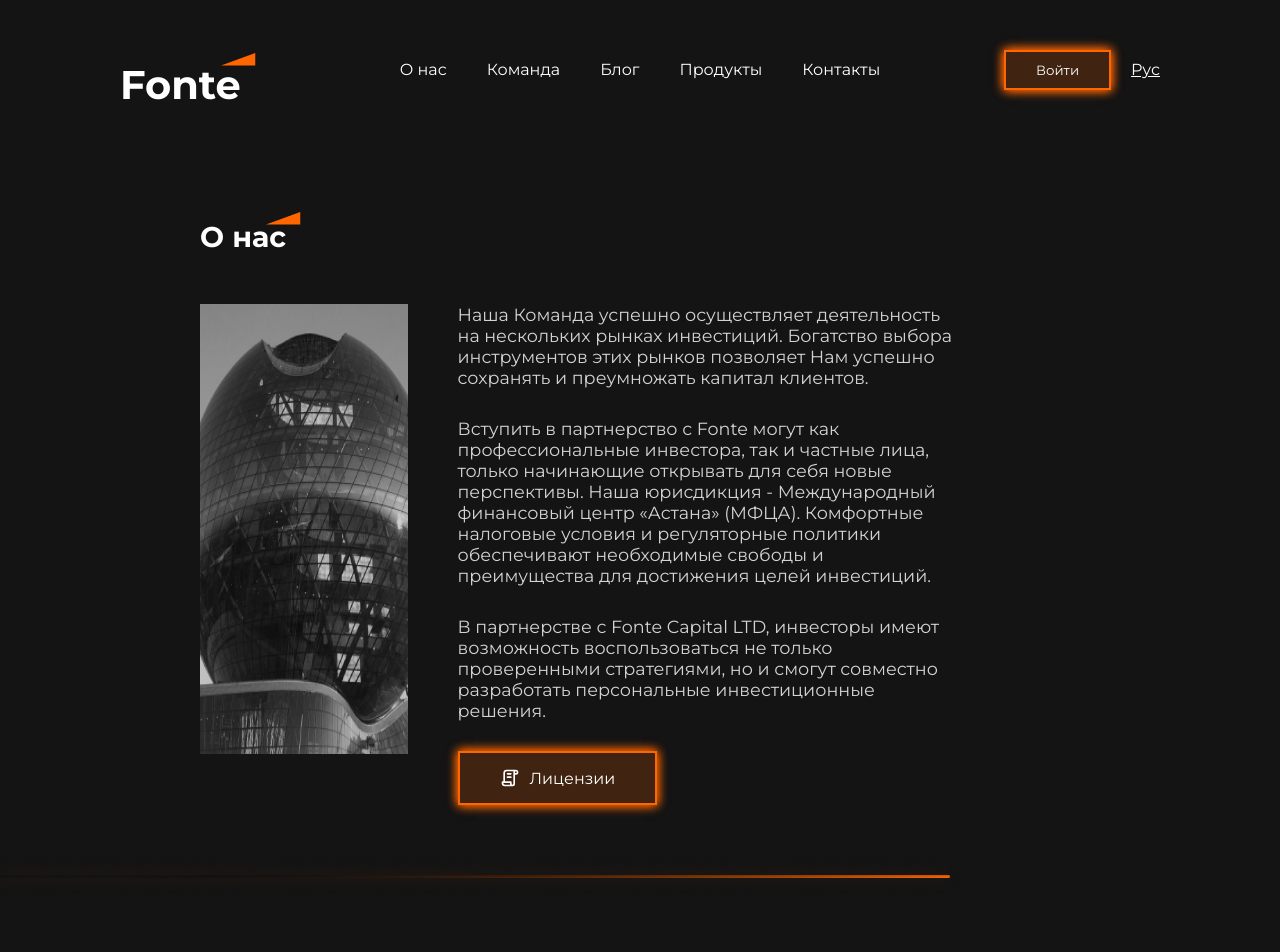
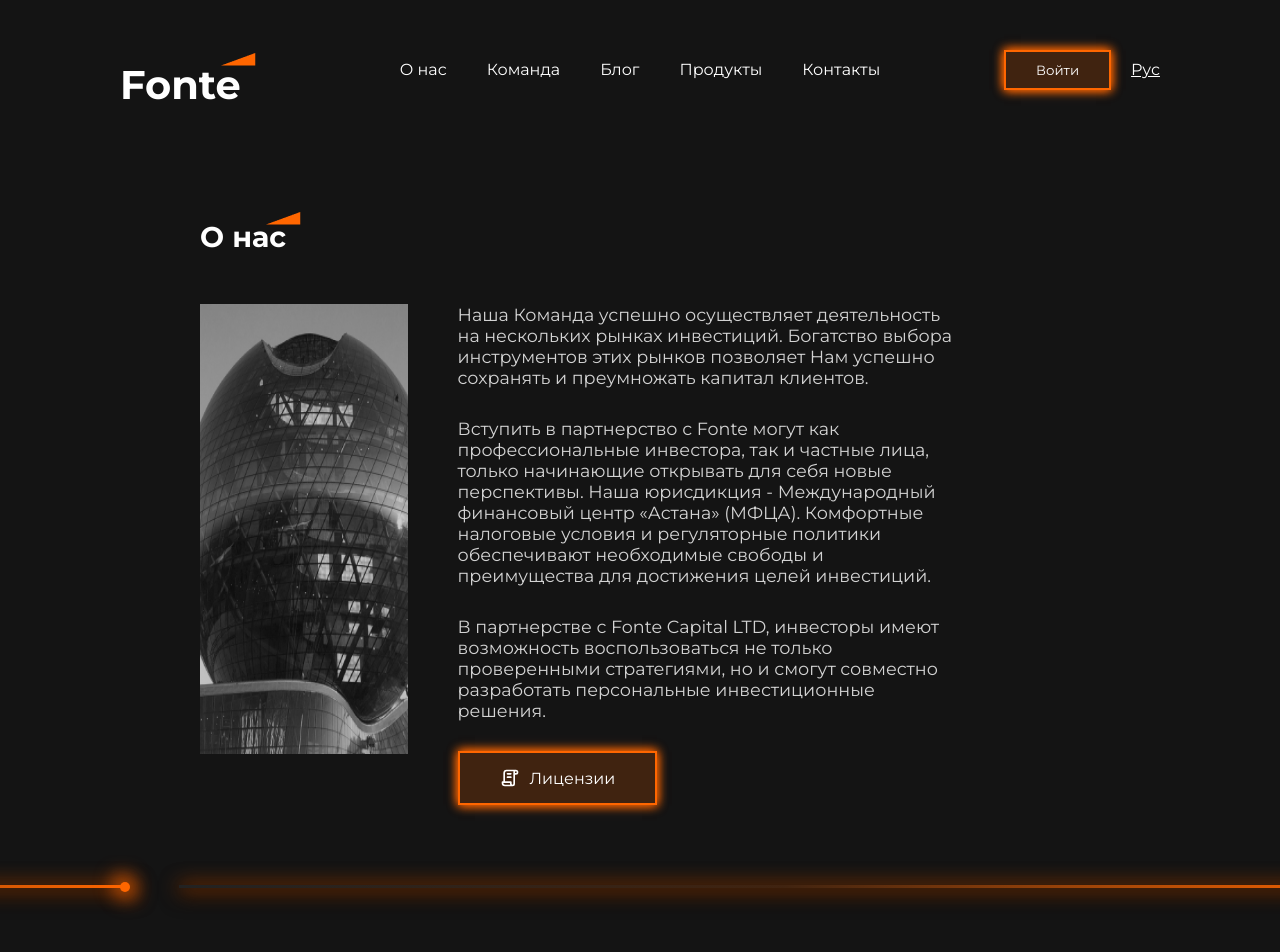
Before and after one commit to Fariza77/All-project, a React (Vite) app in the folder react-project/: page /about in a window 1280 px wide. Shown: the top 952 px of the page. Built offline with nearby package versions, Linux system fonts and the light colour scheme.

Commit message:
imported Marquee

```diff
--- a/react-project/src/components/About/index.jsx
+++ b/react-project/src/components/About/index.jsx
@@ -1,8 +1,8 @@
-import "./style.scss";
-import Heading from "../common/Heading";
-import ImageAbout from "../../assets/images/image.png";
-import { TbLicense } from "react-icons/tb";
-import Rectangle from '../../assets/images/Rectangle.png';
+import "./style.scss"
+import Heading from "../common/Heading"
+import ImageAbout from "../../assets/images/image.png"
+import { TbLicense } from "react-icons/tb"
+import Marquee from '../common/Marquee'
 
 
 function About() {
@@ -24,7 +24,7 @@ function About() {
       </div>
 
       <div className="hr-wrapper">
-        <img src={Rectangle} alt="Rectangle" />
+        <Marquee />
       </div>
     </main>
   );
--- /dev/null
+++ b/react-project/src/components/common/Marquee/index.jsx
@@ -0,0 +1,28 @@
+import "./style.scss"
+
+
+function Marquee(props) {
+    let progressBar = props.reversed ? {
+        float: "left",
+        background: "linear-gradient(to left, #222, #ff660050, #ff6600)"
+    } : {}
+
+    let dotPosition = props.reversed ? { left: "-1px" } : {}
+
+    return (
+        <div>
+            <div id="progress-marquee">
+                <div className={props.reversed ? "progress-wrapper reversed" : "progress-wrapper"}>
+                    <div style={progressBar} className="progress-bar">
+                        <span style={dotPosition} className="dot"></span>
+                    </div>
+                    <div style={progressBar} className="progress-bar">
+                        <span style={dotPosition} className="dot"></span>
+                    </div>
+                </div>
+            </div>
+        </div>
+    );
+}
+
+export default Marquee;
--- /dev/null
+++ b/react-project/src/components/common/Marquee/style.scss
@@ -0,0 +1,64 @@
+@import "../../../assets/styles/settings";
+
+#progress-marquee {
+    height: 70px;
+    width: 100%;
+    overflow: hidden;
+    position: relative;
+
+    .progress-wrapper {
+        width: 200%;
+        padding: 20px;
+        height: 70px;
+        overflow: hidden;
+        position: absolute;
+        animation: marquee 5s linear infinite;
+
+        .progress-bar {
+            float: left;
+            height: 3px;
+            position: relative;
+            width: calc(50% - 50px);
+            margin: 10px 25px;
+            background: linear-gradient(to right, #222, $warning-t, $warning);
+            box-shadow:
+                1px 1px 20px 1px $warning,
+                4px 4px 20px 4px black;
+
+            .dot {
+                width: 10px;
+                height: 10px;
+                border-radius: 50%;
+                background-color: $warning;
+                position: absolute;
+                right: -1px;
+                top: -3px;
+                box-shadow:
+                    3px 3px 20px 3px $warning,
+                    -3px -3px 20px 3px $warning;
+            }
+        }
+    }
+
+    .progress-wrapper.reversed {
+        animation: marquee-reversed 5s linear infinite;
+    }
+}
+
+@keyframes marquee {
+    0% {
+        right: 0;
+    }
+    100% {
+        right: -100%;
+    }
+}
+
+@keyframes marquee-reversed {
+    0% {
+        left: 0;
+    }
+    100% {
+        left: -100%;
+    }
+}
```
